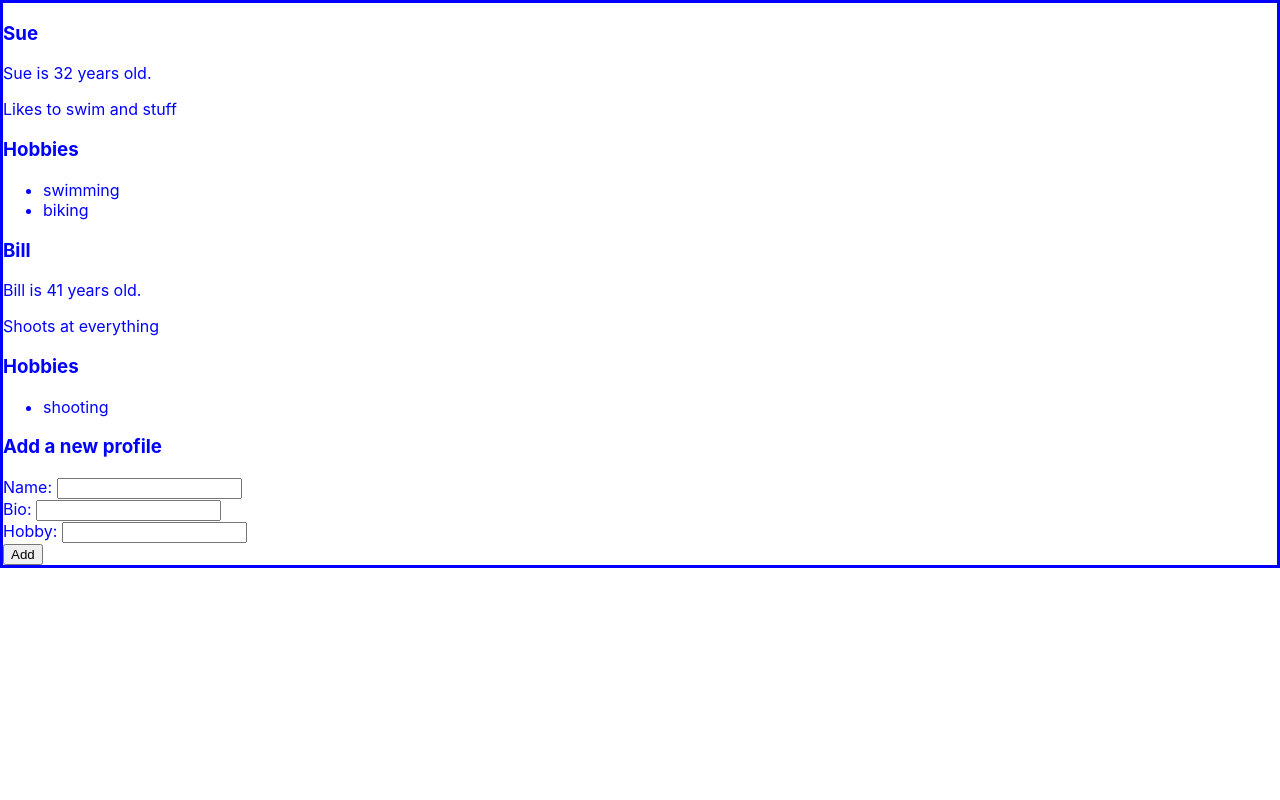
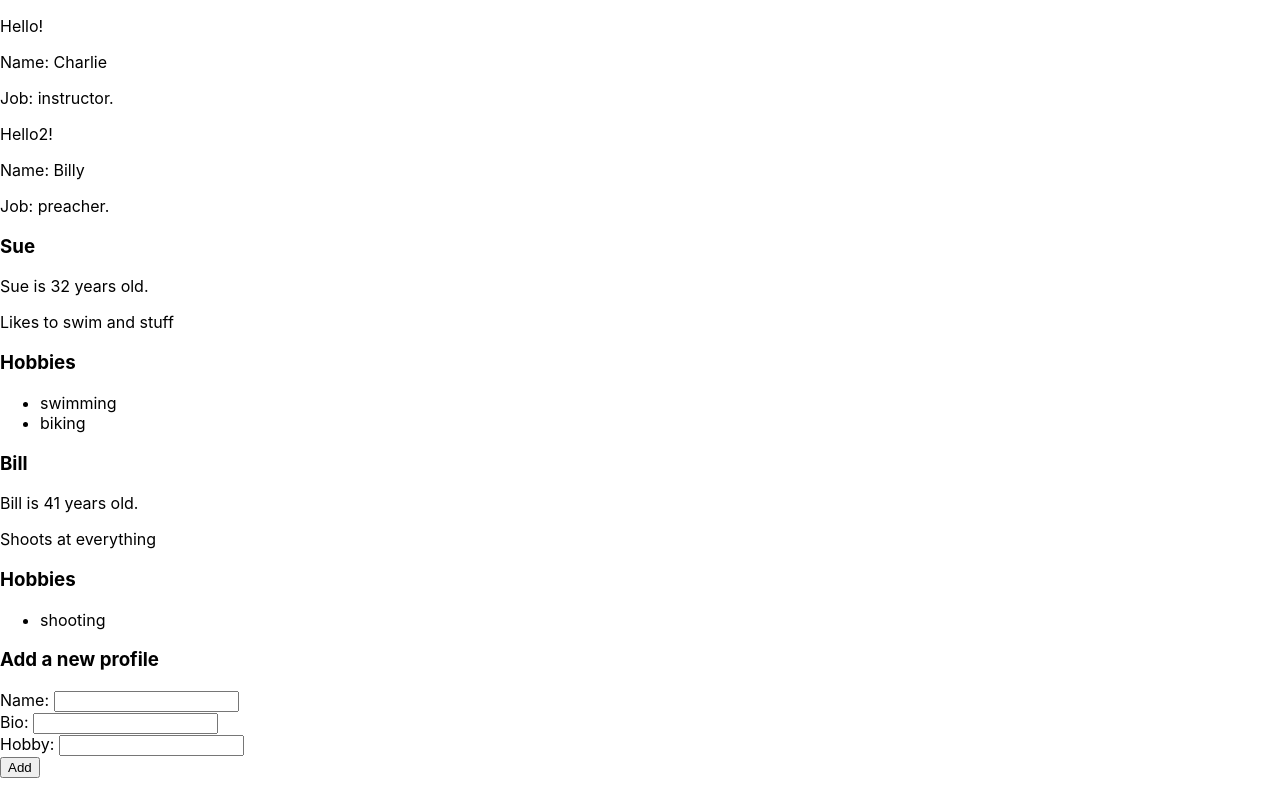
Before and after one commit to tlanders/reactjs-fundamentals-first, a React (Create React App) app: page / in a window 1280 px wide. Built offline with nearby package versions, Linux system fonts and the light colour scheme.

Commit message:
added some function-based components

```diff
--- a/src/App.js
+++ b/src/App.js
@@ -1,12 +1,13 @@
 import React from 'react';
 // import logo from './logo.svg';
-// import './App.css';
+import './App.css';
 
 import Profile from './components/Profile';
 import AddProfile from './components/AddProfile';
 import {WrappedComponentOne} from "./components/ComponentToBeWrappedOne";
 import {WrappedComponentTwo} from "./components/ComponentToBeWrappedTwo";
 import {styles} from "./styles";
+import {User, User2} from "./components/functionComponents";
 
 class App extends React.Component {
     constructor(props) {
@@ -54,7 +55,9 @@ class App extends React.Component {
             )
         })
         return (
-            <div className="App" style={styles}>
+            <div className="App">
+                <User name={"Charlie"} job={"instructor"}/>
+                <User2 name={"Billy"} job={"preacher"}/>
                 {/*<FocusInputBox/>*/}
                 {/*<PropTypeComponent name='Jimmy' account={'Savings'} balance={3.25}/>*/}
                 {/*<PropTypeComponent name='Sally' account={'Checking'} balance={99.88}/>*/}
--- /dev/null
+++ b/src/components/functionComponents.js
@@ -0,0 +1,20 @@
+import React from "react";
+
+export function User(props) {
+    // const name = 'Charlie';
+    return (
+        <div>
+            <p>Hello!</p>
+            <p>Name: {props.name}</p>
+            <p>Job: {props.job}.</p>
+        </div>
+    );
+}
+
+export const User2 = props => (
+    <div>
+        <p>Hello2!</p>
+        <p>Name: {props.name}</p>
+        <p>Job: {props.job}.</p>
+    </div>
+);
```
